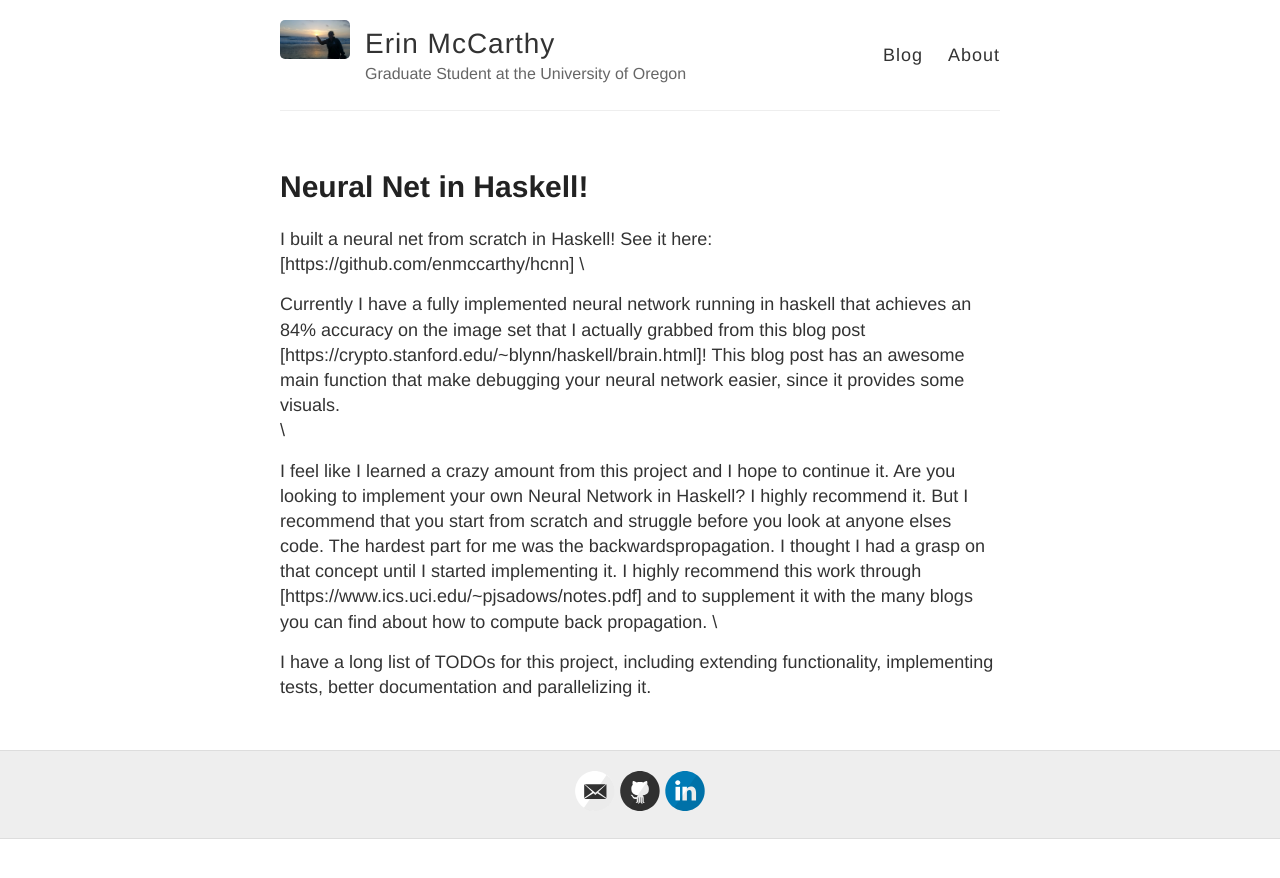
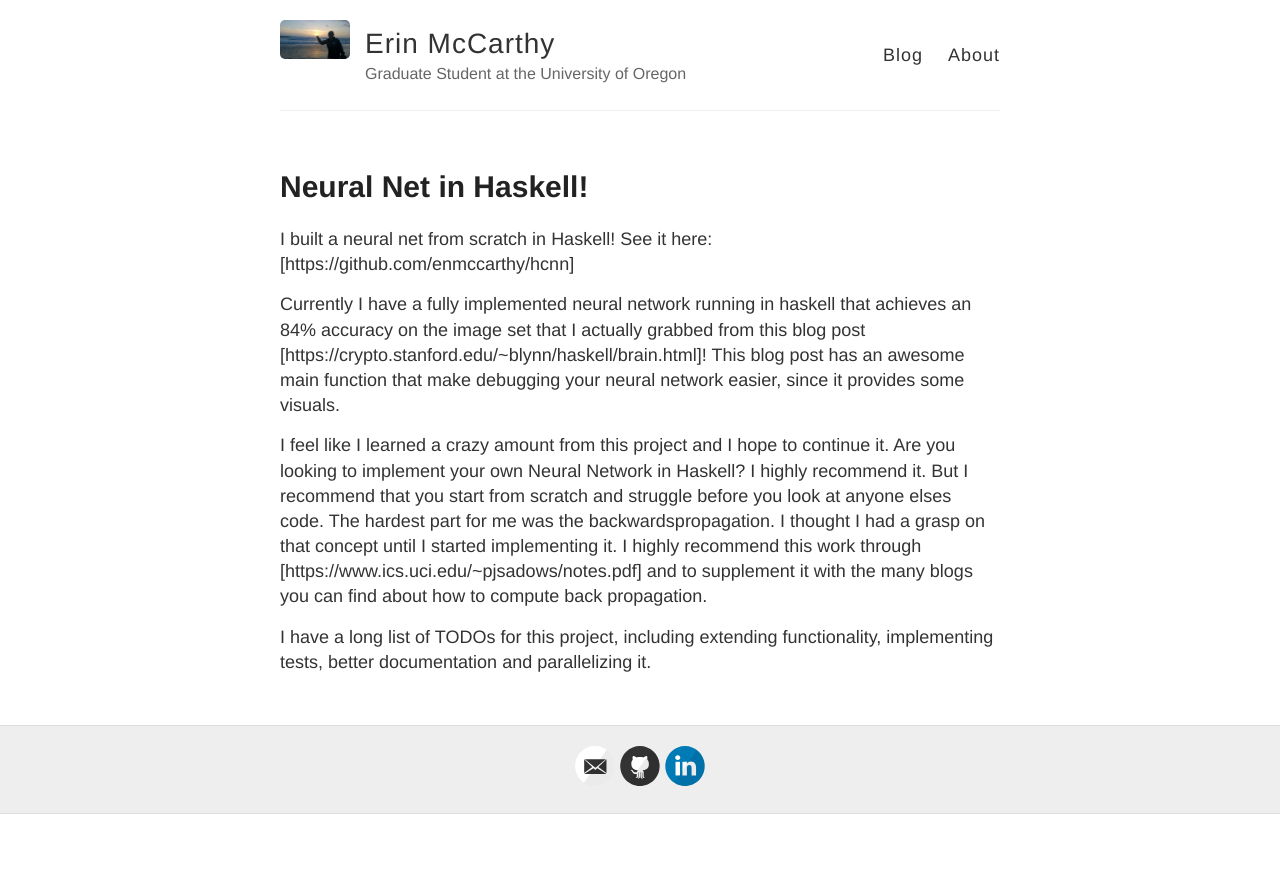
Before and after one commit to enmccarthy/enmccarthy.github.io, a Jekyll site: the page built from _posts/2018-5-18-Haskell-NN.md, in a window 1280 px wide. Shown: the top 878 px of the page. Built offline with Jekyll 4.4.1, drawn with Linux system fonts in a browser that asks for light colours.

```diff
--- a/_posts/2018-5-18-Haskell-NN.md
+++ b/_posts/2018-5-18-Haskell-NN.md
@@ -3,12 +3,12 @@
 title: Neural Net in Haskell!
 ---
 
-I built a neural net from scratch in Haskell! See it here: [https://github.com/enmccarthy/hcnn] \\
+I built a neural net from scratch in Haskell! See it here: [https://github.com/enmccarthy/hcnn]
 
-Currently I have a fully implemented neural network running in haskell that achieves an 84% accuracy on the image set that I actually grabbed from this blog post [https://crypto.stanford.edu/~blynn/haskell/brain.html]! This blog post has an awesome main function that make debugging your neural network easier, since it provides some visuals. \\
-\\
+Currently I have a fully implemented neural network running in haskell that achieves an 84% accuracy on the image set that I actually grabbed from this blog post [https://crypto.stanford.edu/~blynn/haskell/brain.html]! This blog post has an awesome main function that make debugging your neural network easier, since it provides some visuals.
 
-I feel like I learned a crazy amount from this project and I hope to continue it. Are you looking to implement your own Neural Network in Haskell? I highly recommend it. But I recommend that you start from scratch and struggle before you look at anyone elses code. The hardest part for me was the backwardspropagation. I thought I had a grasp on that concept until I started implementing it. I highly recommend this work through [https://www.ics.uci.edu/~pjsadows/notes.pdf] and to supplement it with the many blogs you can find about how to compute back propagation. \\
+
+I feel like I learned a crazy amount from this project and I hope to continue it. Are you looking to implement your own Neural Network in Haskell? I highly recommend it. But I recommend that you start from scratch and struggle before you look at anyone elses code. The hardest part for me was the backwardspropagation. I thought I had a grasp on that concept until I started implementing it. I highly recommend this work through [https://www.ics.uci.edu/~pjsadows/notes.pdf] and to supplement it with the many blogs you can find about how to compute back propagation.
 
 
 I have a long list of TODOs for this project, including extending functionality, implementing tests, better documentation and parallelizing it.
```
